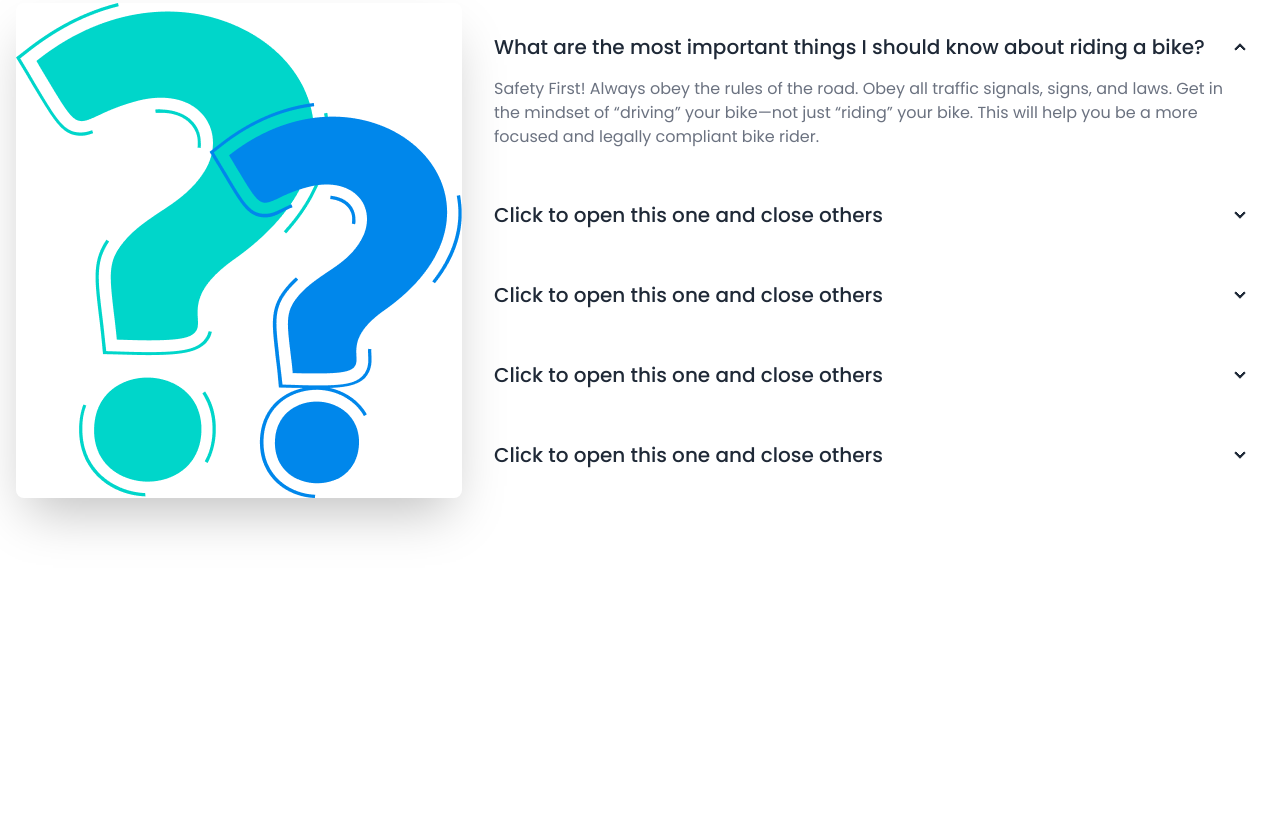
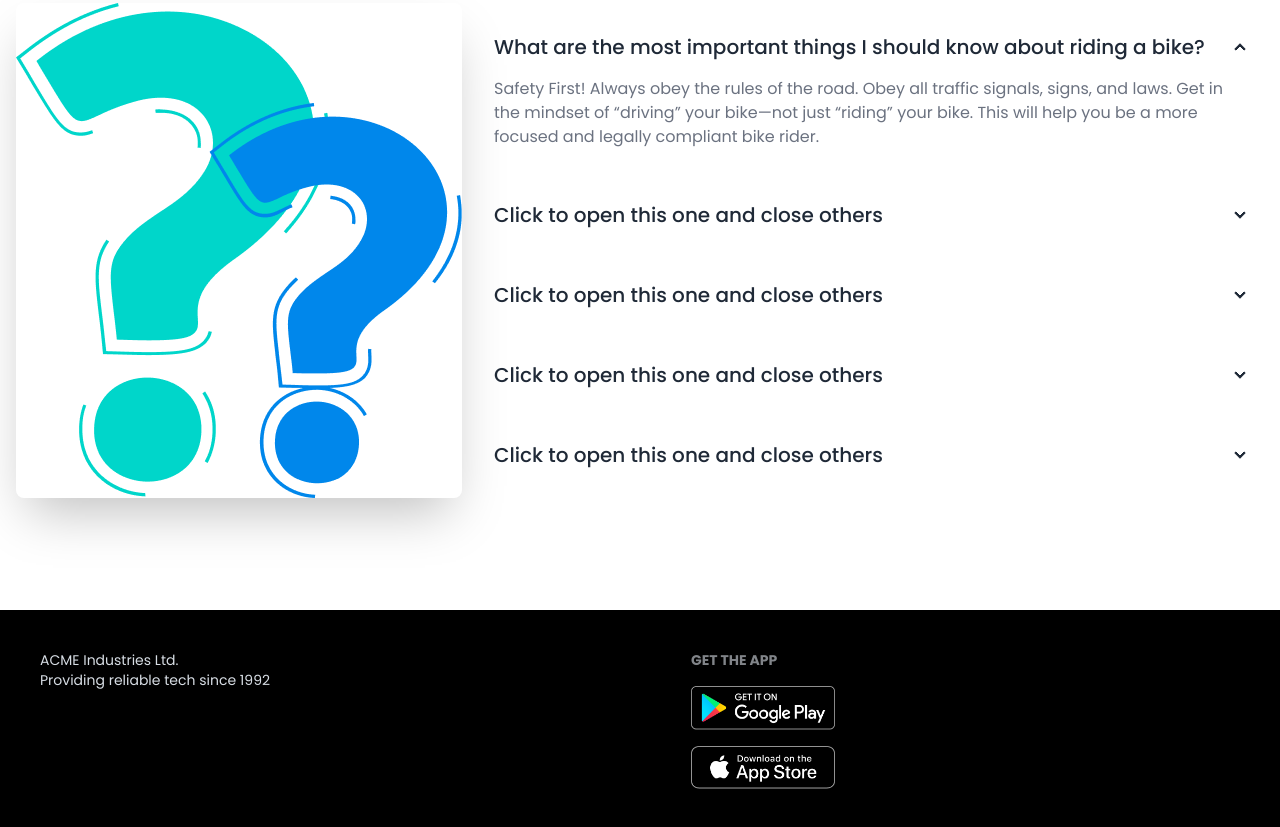
Before and after one commit to shahriarnaiem-rafi/biker-zone, a plain HTML site: page index.html in a window 1280 px wide. Shown: the part 2539-3366 px from the top of the page. Before the commit the page ends 3149 px from the top, so only its background shows below. Drawn offline with nearby package versions, Linux system fonts and the light colour scheme.

Commit message:
complete

```diff
--- a/index.html
+++ b/index.html
@@ -90,7 +90,7 @@
                     <button class="btn bg-bike-primary  text-white">Purces</button>
 
                 </div>
-                  <!-- img content -->
+                  <!-- img class="" content -->
                   <div class="flex-1">
                     <img
                   src="./images/slider/bike1.png"
@@ -271,7 +271,7 @@
                       name="rating-3"
                       class="mask mask-star-2 bg-orange-400"
                       checked="checked" />
-                    <input type="radio" name="rating-3" class="mask mask-star-2 bg-orange-400" />
+                      <input type="radio" name="rating-3" class="mask mask-star-2 bg-orange-400" />
                   </div>
                   <h4 class="text-xl">Regina Miles</h4>
                   <h6 class="text-xl">Banker</h6>
@@ -306,7 +306,7 @@
                       name="rating-3"
                       class="mask mask-star-2 bg-orange-400"
                       checked="checked" />
-                    <input type="radio" name="rating-3" class="mask mask-star-2 bg-orange-400" />
+                      <input type="radio" name="rating-3" class="mask mask-star-2 bg-orange-400" />
                   </div>
                   <h4 class="text-xl">Regina Miles</h4>
                   <h6 class="text-xl">Banker</h6>
@@ -411,12 +411,30 @@
 
      </main>
      <!-- footer section -->
-     <footer>
+     <footer class="footer bg-black text-neutral-content p-10">
 
+      <aside>
 
+        <p>
+          ACME Industries Ltd.
+          <br />
+          Providing reliable tech since 1992
+        </p>
+      </aside>
+      <nav>
+        <h6 class="footer-title">Get The App</h6>
+        <div class="grid grid-cols-1 gap-4">
+          <a>
+            <img class="w-36" src="./images/others/android.png" alt="">
 
-     </footer>
+          </a>
+          <a>
+            <img class="w-36" src="./images/others/ios.png" alt="">
+          </a>
 
+        </div>
+      </nav>
+  </footer>
 
 </body>
 </html>
```
